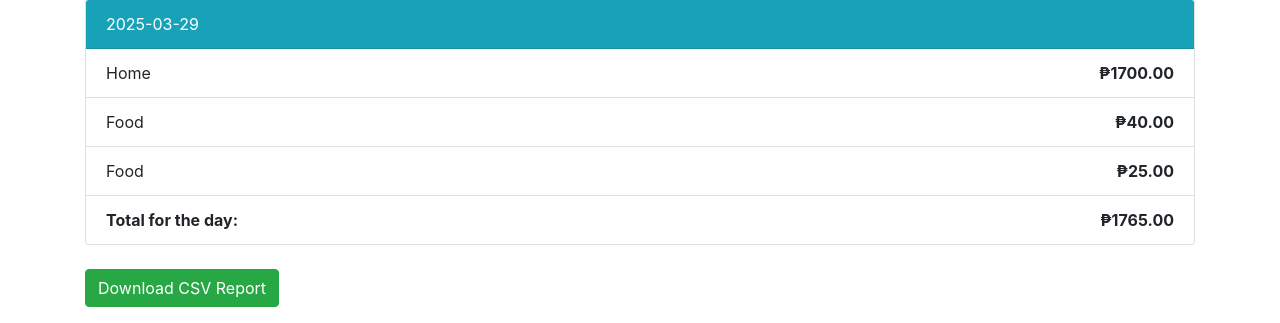
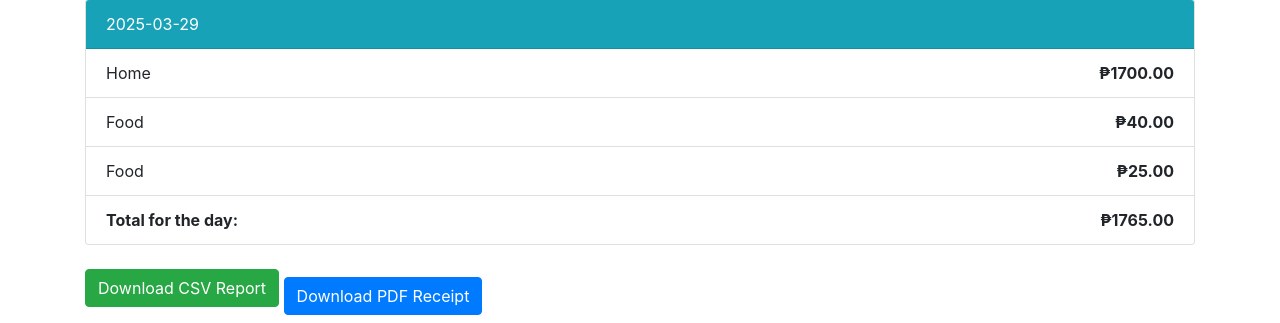
Before and after one commit to ErlBenedict/budget-tracker, a Flask app: page /report in a window 1280 px wide. Shown: the part 585-908 px from the top of the page. Run offline with Flask 3, Linux system fonts and the light colour scheme; a user stored in the database is signed in; some libraries are stand-ins or nearby versions.

```diff
--- a/website/templates/report.html
+++ b/website/templates/report.html
@@ -30,6 +30,7 @@
 {% endif %}
 <div class="mb-4"></div>
   <a href="{{ url_for('views.export_csv') }}" class="btn btn-success mb-3">Download CSV Report</a>
+  <a href="{{ url_for('views.download_report') }}" class="btn btn-primary">Download PDF Receipt</a>
 </div>
 
 {% endblock %}
```
